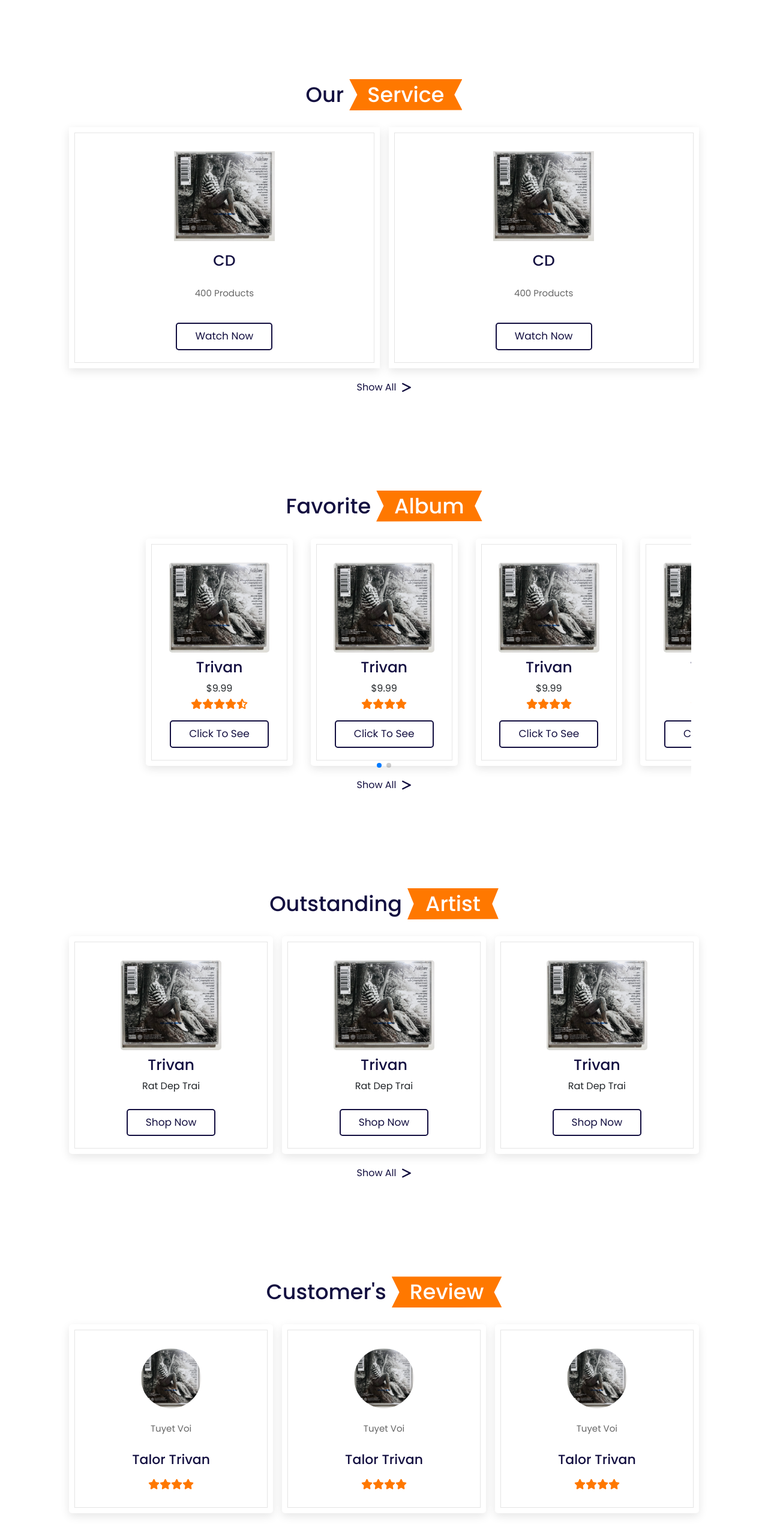
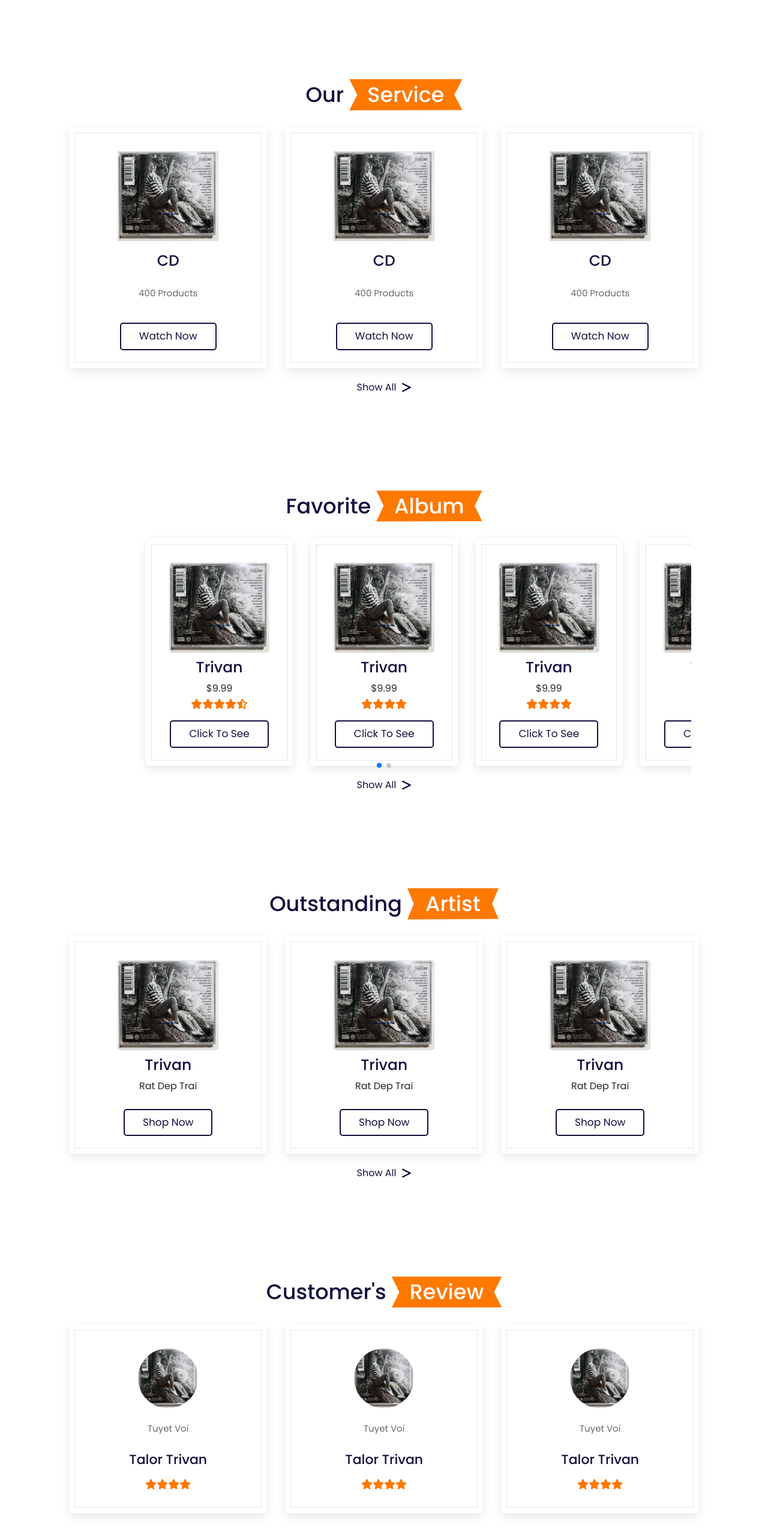
Before and after one commit to trivankute/CuaHangThoiDai, a React (Create React App) app in the folder frontend/: page / in a window 1280 px wide. Shown: the part 934-3500 px from the top of the page at 60% size. Built offline with nearby package versions, Linux system fonts and the light colour scheme; a web font is replaced by a local one.

Commit message:
swipers for home

```diff
--- a/frontend/src/components/Home/CustomerReview/CustomerReview.tsx
+++ b/frontend/src/components/Home/CustomerReview/CustomerReview.tsx
@@ -1,15 +1,69 @@
-import { memo } from 'react'
+import { memo, useState, useEffect } from 'react'
 import styles from "./CustomerReview.module.css"
 import image from "./cd.png"
 import CustomerReviewCard from '../../Cards/CustomerReviewCard/CustomerReviewCard'
+
+import { Swiper, SwiperSlide } from 'swiper/react';
+// Import Swiper styles
+import 'swiper/css';
+import "swiper/css/pagination";
+import { Pagination } from "swiper";
+import clsx from 'clsx'
+
 function CustomerReview() {
+    const [swiperRes, setSwiperRes] = useState(()=>{
+        if(window.innerWidth<700)
+        {
+            return 1;
+        }
+        else if(window.innerWidth<990){
+            return 2
+        }
+        else return 3;
+    })
+    useEffect(() => {
+        function handleResize() {
+            if(window.innerWidth<700)
+            {
+                setSwiperRes(1);
+            }
+            else if(window.innerWidth<990){
+                setSwiperRes(2)
+            }
+            else setSwiperRes(3);
+        }
+        window.addEventListener("resize", handleResize)
+        return () => {
+            window.removeEventListener("resize", handleResize)
+        }
+
+    },[])
     return (
         <>
+        <Swiper
+            slidesPerView={swiperRes}
+            spaceBetween={30}
+            pagination={{
+            clickable: true,
+            }}
+            modules={[Pagination]}
+            className={clsx("mySwiper", styles.swiper)}
+            style={{padding:"20px 9%"}}
+        >
             <div className={styles.box_container}>
+                <SwiperSlide>
                 <CustomerReviewCard image={image} review={"tuyet voi"}  name={"Talor trivan"} rating={4}/>
+                </SwiperSlide>
+
+                <SwiperSlide>
                 <CustomerReviewCard image={image} review={"tuyet voi"}  name={"Talor trivan"} rating={4}/>
+                </SwiperSlide>
+
+                <SwiperSlide>
                 <CustomerReviewCard image={image} review={"tuyet voi"}  name={"Talor trivan"} rating={4}/>
+                </SwiperSlide>
             </div>
+            </Swiper>
         </>
     )
 }
--- a/frontend/src/components/Home/OurBlogs/OurBlogs.tsx
+++ b/frontend/src/components/Home/OurBlogs/OurBlogs.tsx
@@ -1,16 +1,69 @@
-import { memo } from 'react'
+import { memo, useState, useEffect } from 'react'
 import styles from "./OurBlogs.module.css"
 import image from "./cd.png"
 import BlogCard from "../../Cards/BlogCard/BlogCard"
 
+import { Swiper, SwiperSlide } from 'swiper/react';
+// Import Swiper styles
+import 'swiper/css';
+import "swiper/css/pagination";
+import { Pagination } from "swiper";
+import clsx from 'clsx'
+
 function OurBlogs() {
+    const [swiperRes, setSwiperRes] = useState(()=>{
+        if(window.innerWidth<700)
+        {
+            return 1;
+        }
+        else if(window.innerWidth<990){
+            return 2
+        }
+        else return 3;
+    })
+    useEffect(() => {
+        function handleResize() {
+            if(window.innerWidth<700)
+            {
+                setSwiperRes(1);
+            }
+            else if(window.innerWidth<990){
+                setSwiperRes(2)
+            }
+            else setSwiperRes(3);
+        }
+        window.addEventListener("resize", handleResize)
+        return () => {
+            window.removeEventListener("resize", handleResize)
+        }
+
+    },[])
     return (
         <>
+            <Swiper
+                slidesPerView={swiperRes}
+                spaceBetween={30}
+                pagination={{
+                clickable: true,
+                }}
+                modules={[Pagination]}
+                className={clsx("mySwiper", styles.swiper)}
+                style={{padding:"20px 9%"}}
+            >
             <div className={styles.box_container}>
+                <SwiperSlide>
                 <BlogCard image={image} title={"Midnight 🌟"} description={"“Midnights” has reached 100 #1's on Apple Music around the world. Itʼs Taylor’s first album to reach this milestone."}/>
+                </SwiperSlide>
+
+                <SwiperSlide>
                 <BlogCard image={image} title={"Midnight 🌟"} description={"“Midnights” has reached 100 #1's on Apple Music around the world. Itʼs Taylor’s first album to reach this milestone."}/>
+                </SwiperSlide>
+
+                <SwiperSlide>
                 <BlogCard image={image} title={"Midnight 🌟"} description={"“Midnights” has reached 100 #1's on Apple Music around the world. Itʼs Taylor’s first album to reach this milestone."}/>
+                </SwiperSlide>
             </div>
+            </Swiper>
         </>
     )
 }
--- a/frontend/src/components/Home/OutstandingArtist/OutstandingArtist.tsx
+++ b/frontend/src/components/Home/OutstandingArtist/OutstandingArtist.tsx
@@ -1,15 +1,69 @@
-import { memo } from 'react'
+import { memo, useEffect, useState } from 'react'
 import styles from "./OutstandingArtist.module.css"
 import image from "./cd.png"
 import ArtistCard from "../../Cards/ArtistCard/ArtistCard"
+
+import { Swiper, SwiperSlide } from 'swiper/react';
+// Import Swiper styles
+import 'swiper/css';
+import "swiper/css/pagination";
+import { Pagination } from "swiper";
+import clsx from 'clsx'
+
 function OutstandingArtist() {
+    const [swiperRes, setSwiperRes] = useState(()=>{
+        if(window.innerWidth<700)
+        {
+            return 1;
+        }
+        else if(window.innerWidth<990){
+            return 2
+        }
+        else return 3;
+    })
+    useEffect(() => {
+        function handleResize() {
+            if(window.innerWidth<700)
+            {
+                setSwiperRes(1);
+            }
+            else if(window.innerWidth<990){
+                setSwiperRes(2)
+            }
+            else setSwiperRes(3);
+        }
+        window.addEventListener("resize", handleResize)
+        return () => {
+            window.removeEventListener("resize", handleResize)
+        }
+
+    },[])
     return (
         <>
+        <Swiper
+                slidesPerView={swiperRes}
+                spaceBetween={30}
+                pagination={{
+                clickable: true,
+                }}
+                modules={[Pagination]}
+                className={clsx("mySwiper", styles.swiper)}
+                style={{padding:"20px 9%"}}
+            >
             <div className={styles.box_container}>
+                <SwiperSlide>
                 <ArtistCard image={image} name={"Trivan"} description={"rat dep trai"}/>
+                </SwiperSlide>
+
+                <SwiperSlide>
                 <ArtistCard image={image} name={"Trivan"} description={"rat dep trai"}/>
+                </SwiperSlide>
+
+                <SwiperSlide>
                 <ArtistCard image={image} name={"Trivan"} description={"rat dep trai"}/>
+                </SwiperSlide>
             </div>
+            </Swiper>
         </>
     )
 }
--- a/frontend/src/components/Home/ServiceCards/ServiceCards.tsx
+++ b/frontend/src/components/Home/ServiceCards/ServiceCards.tsx
@@ -1,14 +1,68 @@
-import {memo} from 'react'
+import {memo, useState, useEffect} from 'react'
 import styles from "./ServiceCards.module.css"
 import image from "./cd.png"
 import ServiceCard from '../../Cards/ServiceCard/ServiceCard'
+
+import { Swiper, SwiperSlide } from 'swiper/react';
+// Import Swiper styles
+import 'swiper/css';
+import "swiper/css/pagination";
+import { Pagination } from "swiper";
+import clsx from 'clsx'
 function ServiceCards() {
+    const [swiperRes, setSwiperRes] = useState(()=>{
+        if(window.innerWidth<700)
+        {
+            return 1;
+        }
+        else if(window.innerWidth<990){
+            return 2
+        }
+        else return 3;
+    })
+    useEffect(() => {
+        function handleResize() {
+            if(window.innerWidth<700)
+            {
+                setSwiperRes(1);
+            }
+            else if(window.innerWidth<990){
+                setSwiperRes(2)
+            }
+            else setSwiperRes(3);
+        }
+        window.addEventListener("resize", handleResize)
+        return () => {
+            window.removeEventListener("resize", handleResize)
+        }
+
+    },[])
     return (
         <>
+        <Swiper
+                slidesPerView={swiperRes}
+                spaceBetween={30}
+                pagination={{
+                clickable: true,
+                }}
+                modules={[Pagination]}
+                className={clsx("mySwiper", styles.swiper)}
+                style={{padding:"20px 9%"}}
+            >
         <div className={(styles.box_container)}>
+            <SwiperSlide>
             <ServiceCard image={image} title={"CD"} description={"400 products"}/>
+            </SwiperSlide>
+
+            <SwiperSlide>
             <ServiceCard image={image} title={"CD"} description={"400 products"}/>
+            </SwiperSlide>
+
+            <SwiperSlide>
+            <ServiceCard image={image} title={"CD"} description={"400 products"}/>
+            </SwiperSlide>
         </div>
+            </Swiper>
         </>
     )
 }
--- a/frontend/src/components/More/More.module.css
+++ b/frontend/src/components/More/More.module.css
@@ -7,6 +7,10 @@
     cursor:pointer;
 }
 
+.box:hover {
+    color: var(--orange);
+}
+
 .icon {
     font-size:20px;
     padding-left:10px;
```
